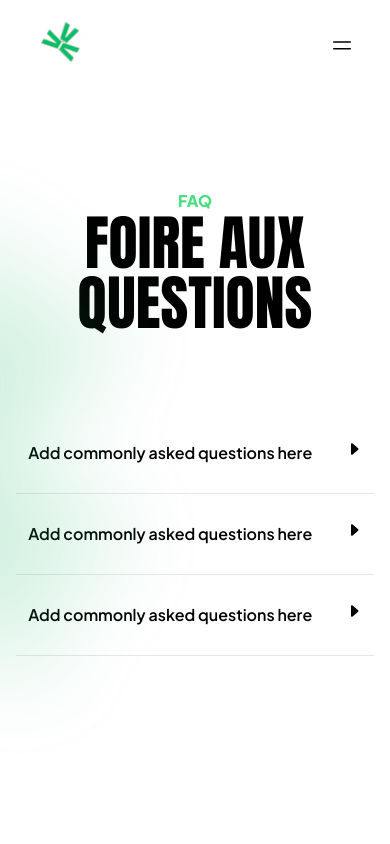
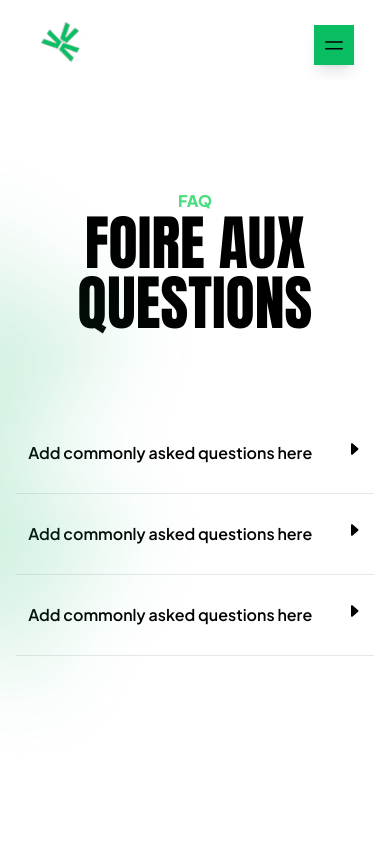
Before and after one commit to massahoudou/tedv-fest, a Next.js app: page /faq in a window 390 px wide. Shown: the top 844 px of the page. Built offline with nearby package versions, Linux system fonts and the light colour scheme.

Commit message:
fixed navigation button responsivity

```diff
--- a/src/components/Navbar.jsx
+++ b/src/components/Navbar.jsx
@@ -31,12 +31,9 @@ const Navbar = ({ black }) => {
     useEffect(() => {
         checkMobileOrTablet();
         window.addEventListener('scroll', isScrolling);
-        window.addEventListener('load', isScrolling);
-        window.addEventListener('resize', checkMobileOrTablet() );
 
         return () => {
             window.removeEventListener('scroll', isScrolling);
-            window.removeEventListener('load', isScrolling);
         };
     }, []);
     return <>
@@ -52,7 +49,7 @@ const Navbar = ({ black }) => {
                             height={50}
                             alt="Tdev 2023"
                         />
-                        <button data-aos="fade-right" className={` ${ !isSticky  ?  black ? "text-dark " : "text-white" : "text-white"} `} onClick={toggleNavBar} >
+                        <button data-aos="fade-right" className={` ${ !isSticky  ?  black ? "text-dark " : "text-white" : "text-white"}  bg-primary p-2 shadow-lg`} onClick={toggleNavBar} >
                             <svg xmlns="http://www.w3.org/2000/svg" viewBox="0 0 24 24" fill="currentColor" className="w-6 h-6">
                                 <path fillRule="evenodd" d="M3 9a.75.75 0 01.75-.75h16.5a.75.75 0 010 1.5H3.75A.75.75 0 013 9zm0 6.75a.75.75 0 01.75-.75h16.5a.75.75 0 010 1.5H3.75a.75.75 0 01-.75-.75z" clipRule="evenodd" />
                             </svg>
```
